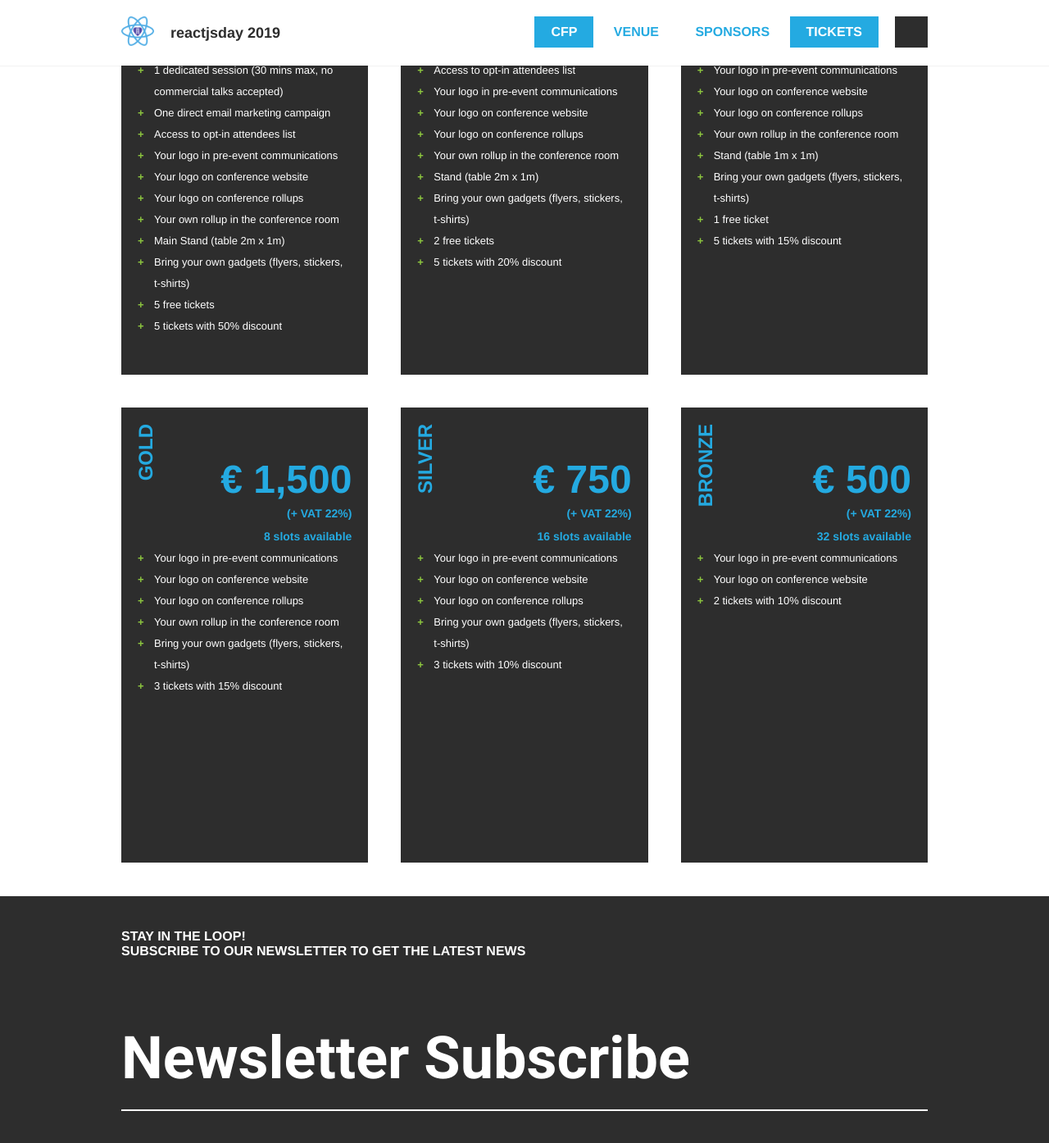
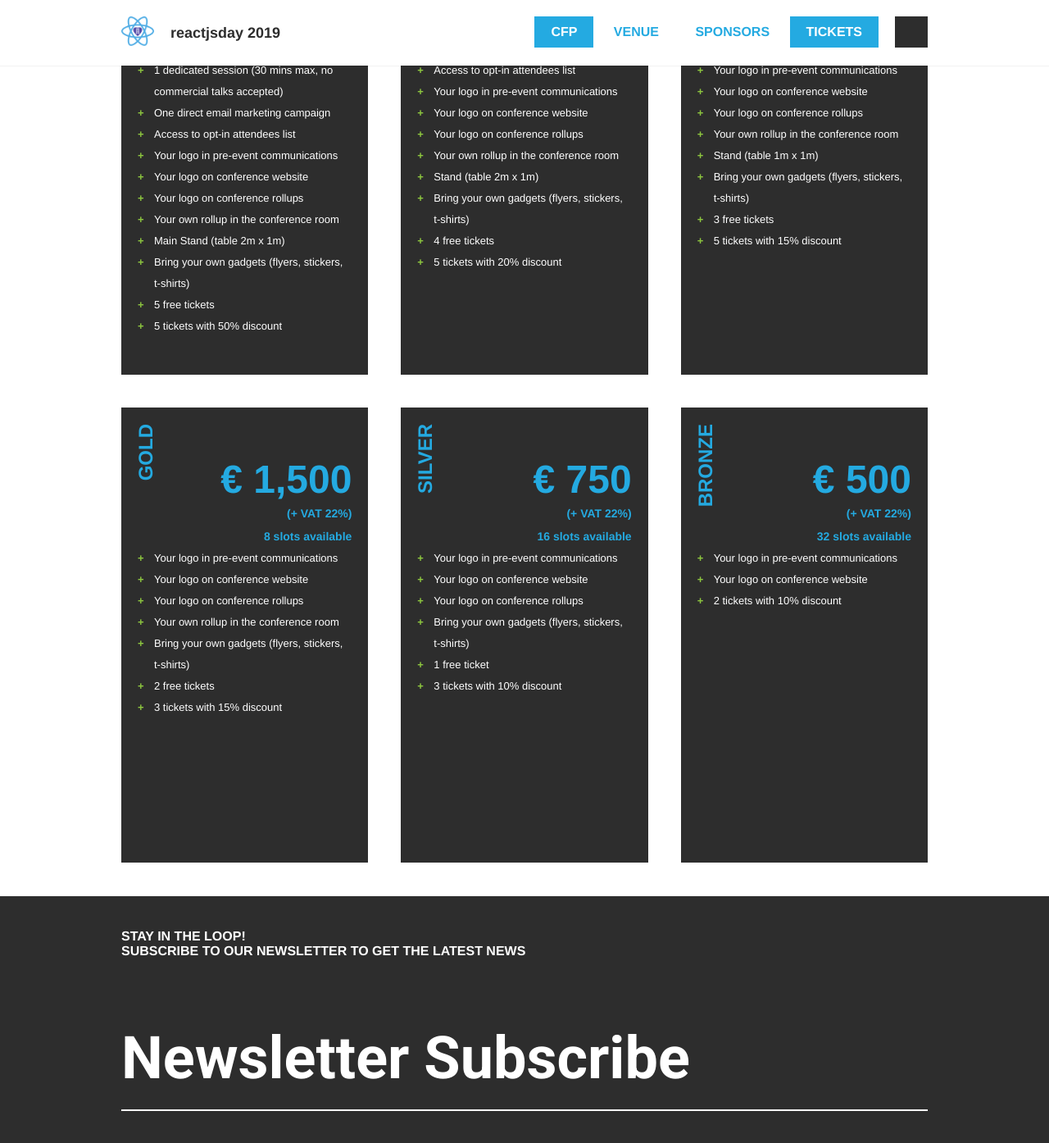
Before and after one commit to GrUSP/2019.reactjsday.it, a Jekyll site: the page built from sponsor.html, in a window 1280 px wide and 1400 px high, scrolled down 1361 px. Shown: the top 1394 px of the window at 82% size. Built offline with Jekyll 4.4.1, drawn with Linux system fonts in a browser that asks for light colours; some web fonts are replaced; comment, search, counter and statistics services are not loaded.

Commit message:
Update sponsors.yml

```diff
--- a/_data/sponsors.yml
+++ b/_data/sponsors.yml
@@ -32,7 +32,7 @@ diamond:
     - Your own rollup in the conference room
     - Stand (table 2m x 1m)
     - Bring your own gadgets (flyers, stickers, t-shirts)
-    - 2 free tickets
+    - 4 free tickets
     - 5 tickets with 20% discount
   max: 2
   list:
@@ -46,7 +46,7 @@ platinum:
     - Your own rollup in the conference room
     - Stand (table 1m x 1m)
     - Bring your own gadgets (flyers, stickers, t-shirts)
-    - 1 free ticket
+    - 3 free tickets
     - 5 tickets with 15% discount
   max: 4
   list:
@@ -60,6 +60,7 @@ gold:
     - Your logo on conference rollups
     - Your own rollup in the conference room
     - Bring your own gadgets (flyers, stickers, t-shirts)
+    - 2 free tickets
     - 3 tickets with 15% discount
   max: 8
   list:
@@ -76,6 +77,7 @@ silver:
     - Your logo on conference website
     - Your logo on conference rollups
     - Bring your own gadgets (flyers, stickers, t-shirts)
+    - 1 free ticket
     - 3 tickets with 10% discount
   max: 16
   list:
```
